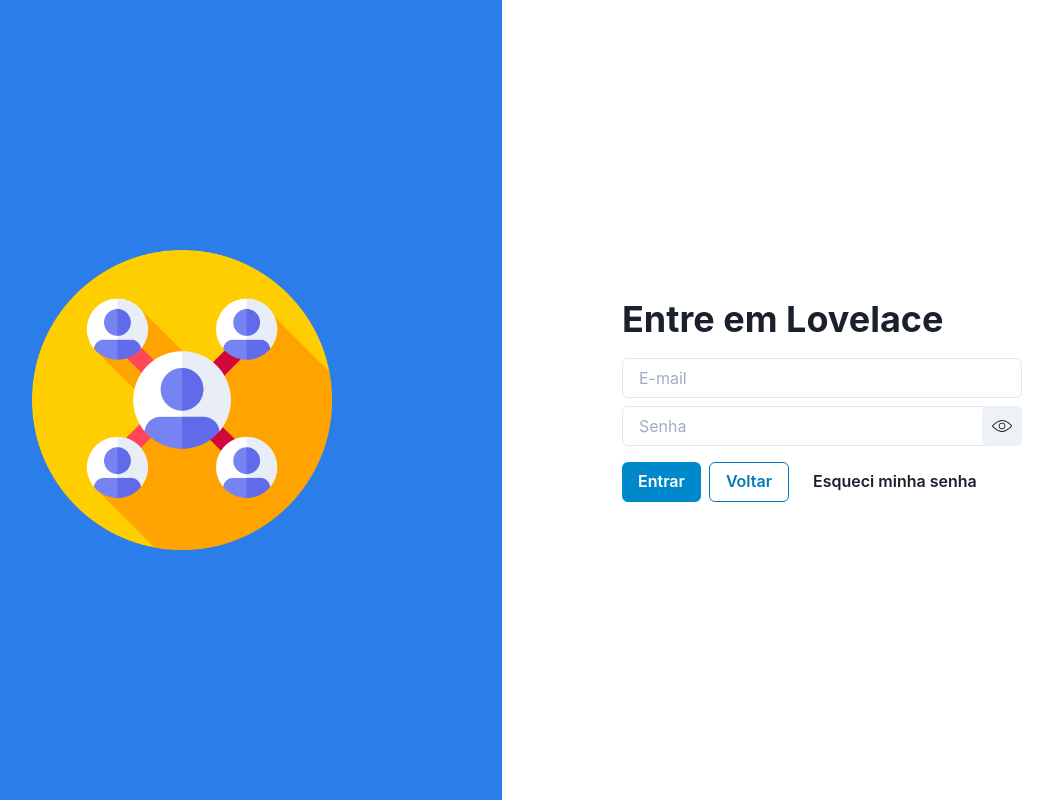
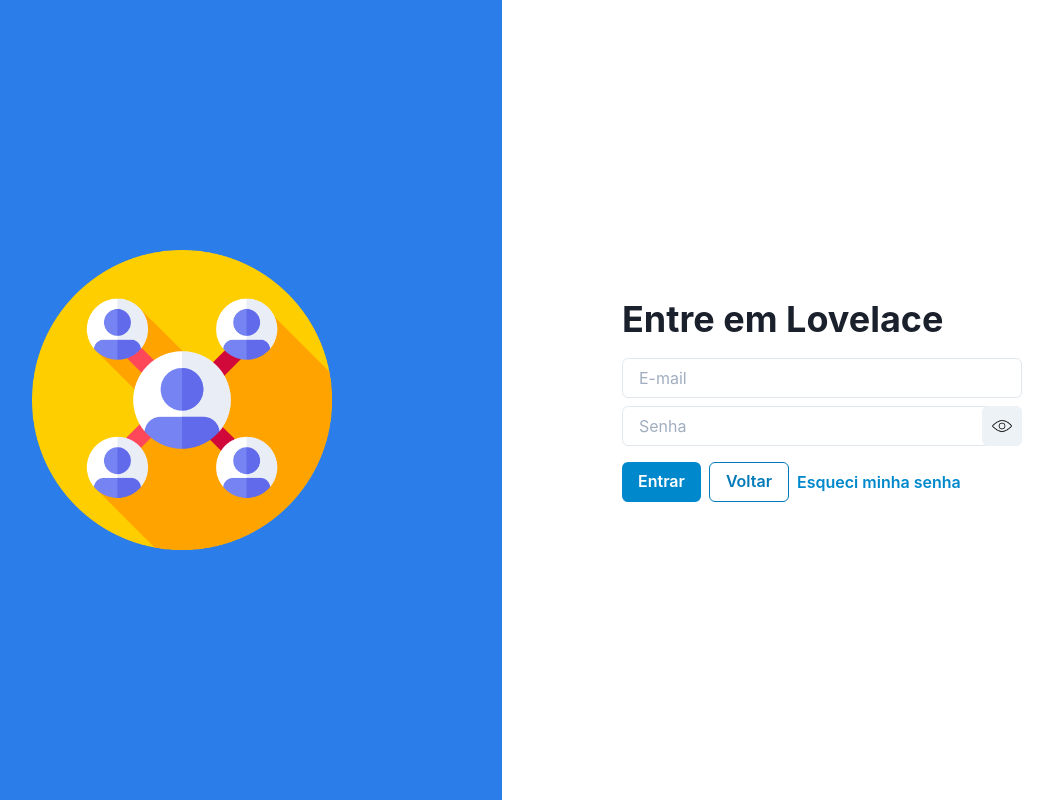
Before and after one commit to caioteixeiraa/tcc-front, a Next.js app in the folder lovelace/: page /login in a window 1280 px wide. Shown: the whole page, without its empty margins (138-1191 px from the left). Built offline with nearby package versions, Linux system fonts and the light colour scheme.

Commit message:
Change button variant

```diff
--- a/lovelace/pages/login.js
+++ b/lovelace/pages/login.js
@@ -124,7 +124,7 @@
                         </Link>
                         <Button
                         colorScheme='telegram'
-                        variant='text'
+                        variant='link'
                         onClick={onOpen}
                         >Esqueci minha senha</Button>
                     </ButtonGroup>
```
